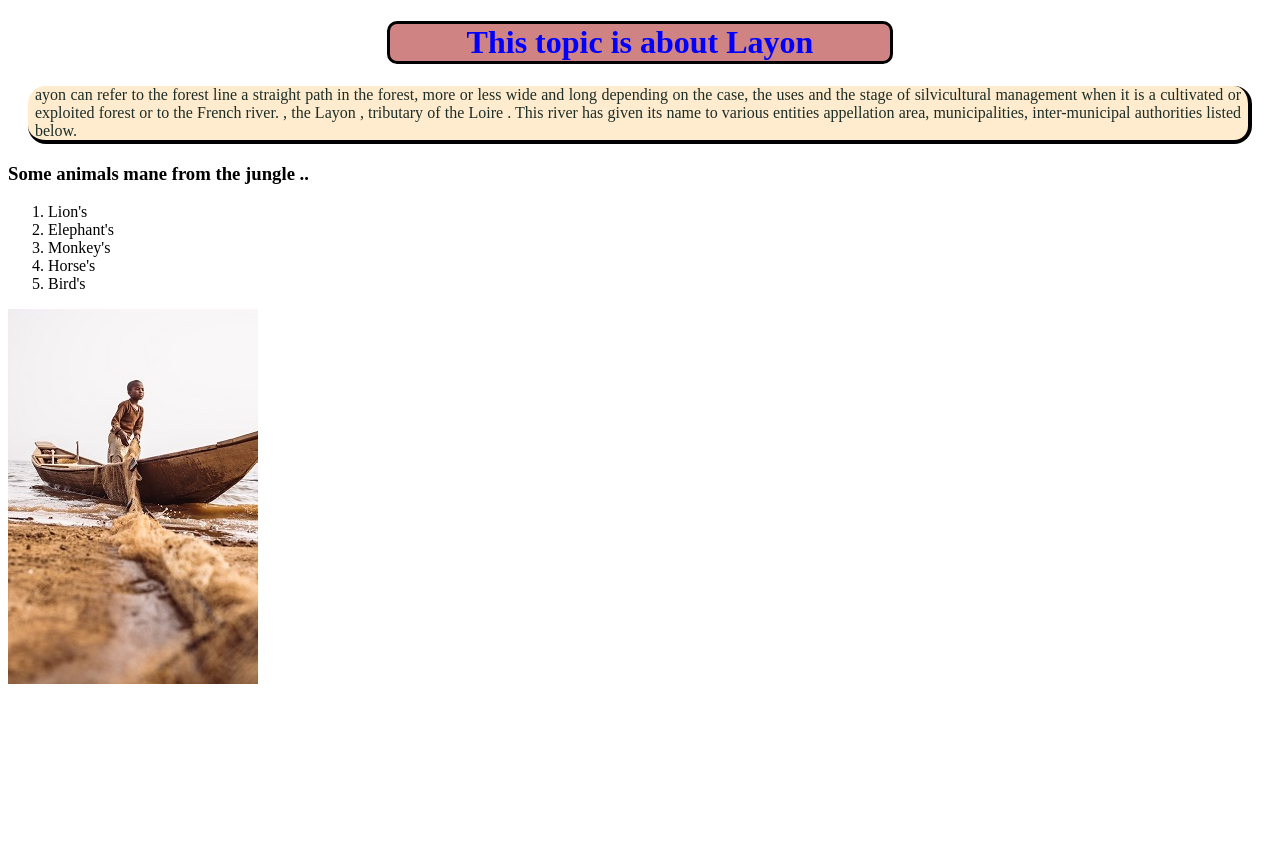
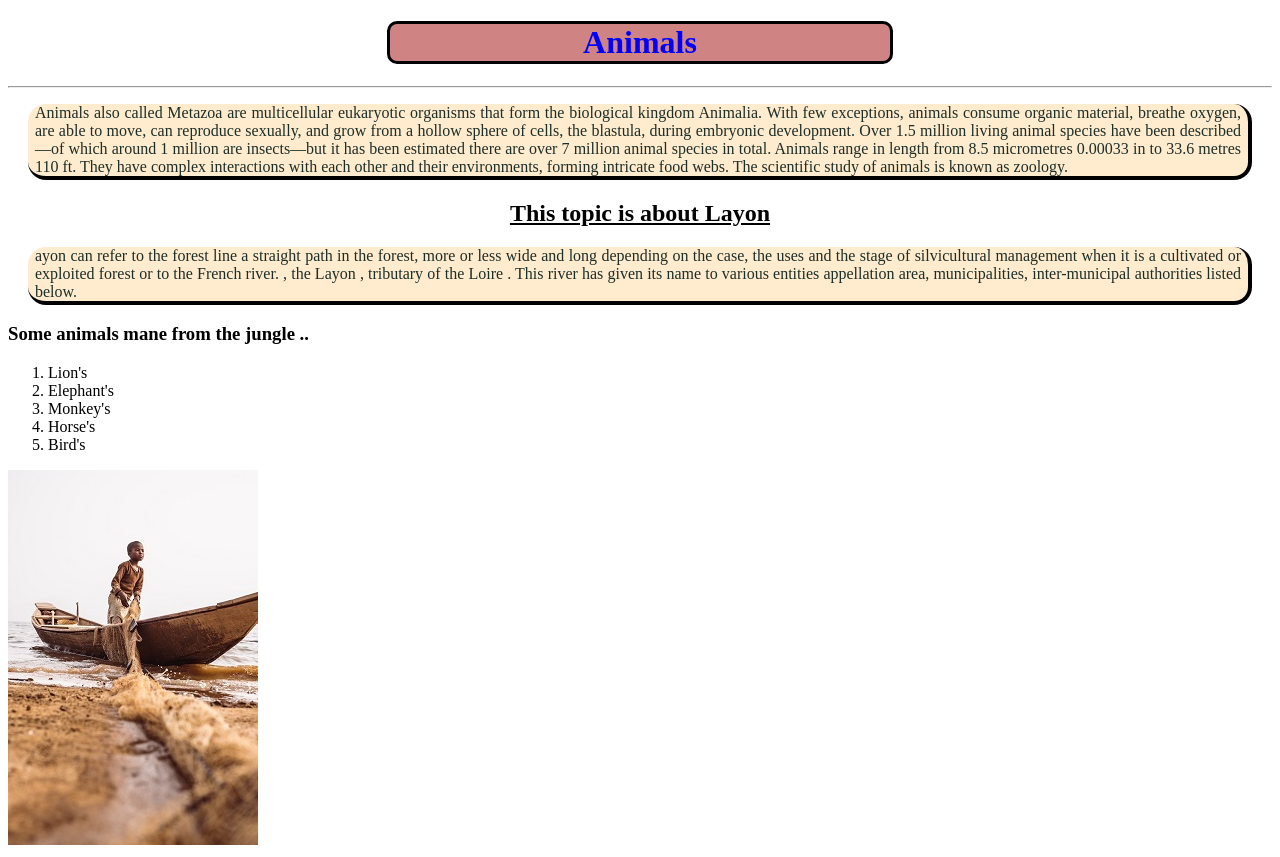
Before and after one commit to Towhidulislam0/Module-3, a plain HTML site: page index.html in a window 1280 px wide. Before the commit the page ends 800 px from the top, so only its background shows below. Drawn offline with Linux system fonts and the light colour scheme.

Commit message:
some info added

```diff
--- a/css/sstyle.css
+++ b/css/sstyle.css
@@ -7,6 +7,9 @@ h1{
     margin-left: 30%;
     margin-right: 30%;
 
+}
+h2{
+    text-align: center;
 }
 p{
     color: rgb(28, 46, 40);
--- a/index.html
+++ b/index.html
@@ -8,7 +8,9 @@
     <link rel="stylesheet" href="css/sstyle.css">
 </head>
 <body>
-    <h1>This topic is about Layon</h1>
+    <h1>Animals</h1><hr>
+        <p>Animals also called Metazoa are multicellular eukaryotic organisms that form the biological kingdom Animalia. With few exceptions, animals consume organic material, breathe oxygen, are able to move, can reproduce sexually, and grow from a hollow sphere of cells, the blastula, during embryonic development. Over 1.5 million living animal species have been described—of which around 1 million are insects—but it has been estimated there are over 7 million animal species in total. Animals range in length from 8.5 micrometres 0.00033 in to 33.6 metres 110 ft. They have complex interactions with each other and their environments, forming intricate food webs. The scientific study of animals is known as zoology. </p>
+    <u><h2>This topic is about Layon</h2></u>
     <p>
         ayon can refer to the forest line a straight path in the forest, more or less wide and long depending on the case, the uses and the stage of silvicultural management when it is a cultivated or exploited forest or to the French river. , the Layon , tributary of the Loire . This river has given its name to various entities appellation area, municipalities, inter-municipal authorities listed below.
     </p>
```
